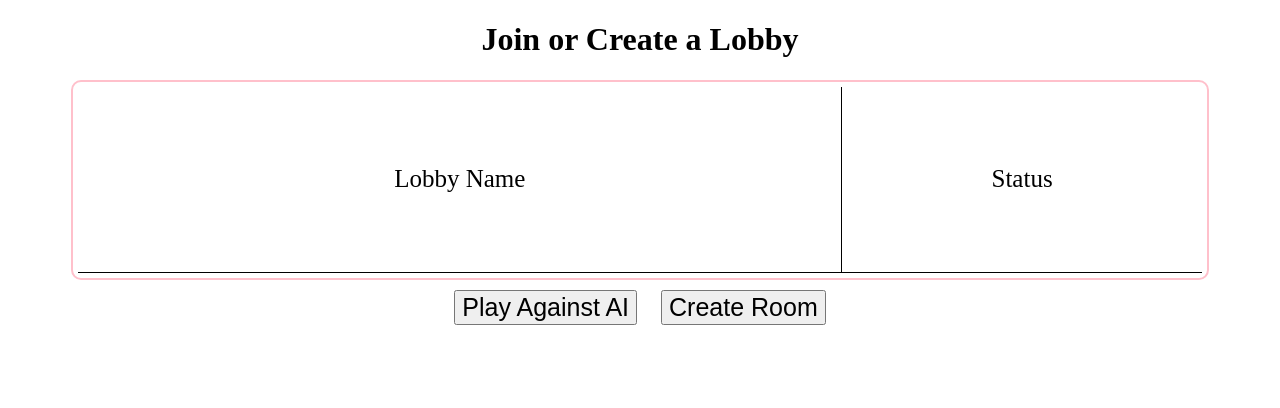
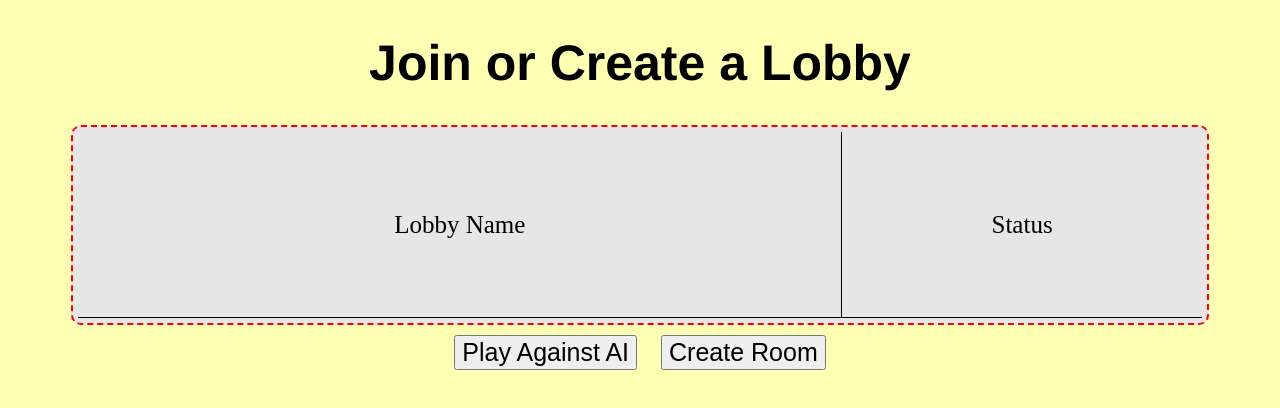
Before and after one commit to lovesong196/csc337_su21_final_project, a plain HTML site: page public_html/lobby.html in a window 1280 px wide. Drawn offline with nearby package versions, Linux system fonts and the light colour scheme; no server answers.

Commit message:
Update styleL.css

```diff
--- a/public_html/css/styleL.css
+++ b/public_html/css/styleL.css
@@ -1,12 +1,18 @@
+h1{
+	text-align: center;
+	font-family: helvetica;
+	font-size:50px
+}
 body{
         text-align:center;
+        background: rgb(255, 255, 179);
 }
 table {
     border-collapse: separate;
     border-spacing: 0;
 }
 table {
-        border: 2px solid pink;
+        border: 2px dashed red;
         border-radius: 10px;
         -moz-border-radius: 10px;
         padding: 5px;
@@ -17,6 +23,8 @@
         width:90%;
         height:200px;
         overflow-y:auto;
+        background: rgb(230,230,230);
+
 }
 
 tr{
```
